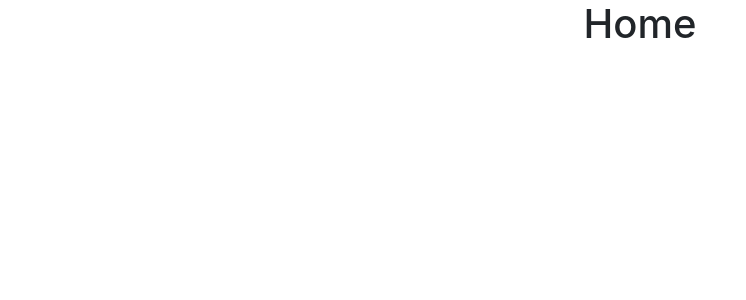
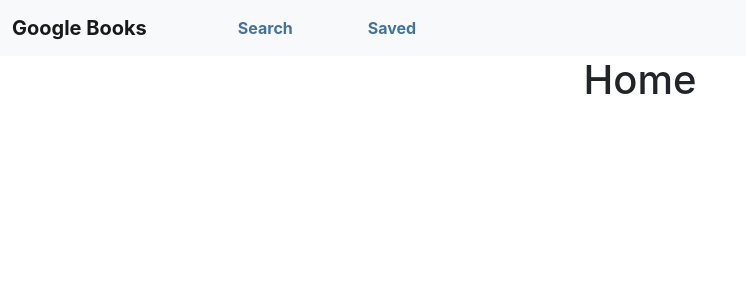
Before and after one commit to lizlarkin/Google_Books, a React (Create React App) app in the folder client/: page / in a window 1280 px wide. Shown: the top 300 px of the page, without its empty margins (0-746 px from the left). Built offline with nearby package versions, Linux system fonts and the light colour scheme.

Commit message:
added nav component, functionality, and styling

```diff
--- a/client/src/App.js
+++ b/client/src/App.js
@@ -6,11 +6,13 @@ import Home from './Pages/Home';
 import Saved from './Pages/Saved';
 import Search from './Pages/Search';
 import Error from './Pages/Error';
+import Nav from './Components/Nav';
 
 function App() {
   return (
     <div className="App">
       <Router>
+        <Nav />
         <Switch>
           <Route path = "/Saved" component = {Saved} />
           <Route path = "/Search" component = {Search} />
--- /dev/null
+++ b/client/src/Components/Nav.js
@@ -0,0 +1,37 @@
+import React from 'react'
+import {Link} from "react-router-dom"
+
+const Nav = () => {
+
+    const navStyles = {
+        fontWeight: "bold",
+
+        linkStyles: {
+            marginLeft: "75px",
+            color: "#40739e",
+            textDecoration: "none",
+        }
+    }
+    return (
+        <nav className="navbar navbar-expand-lg navbar-light bg-light" style={navStyles}>
+        <div className="container-fluid">
+            <Link to="/" className="navbar-brand">Google Books</Link>
+            <button className="navbar-toggler" type="button" data-bs-toggle="collapse" data-bs-target="#navbarNav" aria-controls="navbarNav" aria-expanded="false" aria-label="Toggle navigation">
+            <span className="navbar-toggler-icon"></span>
+            </button>
+            <div className="collapse navbar-collapse" id="navbarNav">
+            <ul className="navbar-nav">
+                <li className="nav-item">
+                    <Link to="/Search" style={navStyles.linkStyles}>Search</Link>
+                </li>
+                <li className="nav-item">
+                    <Link to="/Saved" style={navStyles.linkStyles}>Saved</Link>
+                </li>
+            </ul>
+            </div>
+        </div>
+        </nav>
+    )
+}
+
+export default Nav
```
Also changed, not shown: client/src/Components/Footer.js (added).
